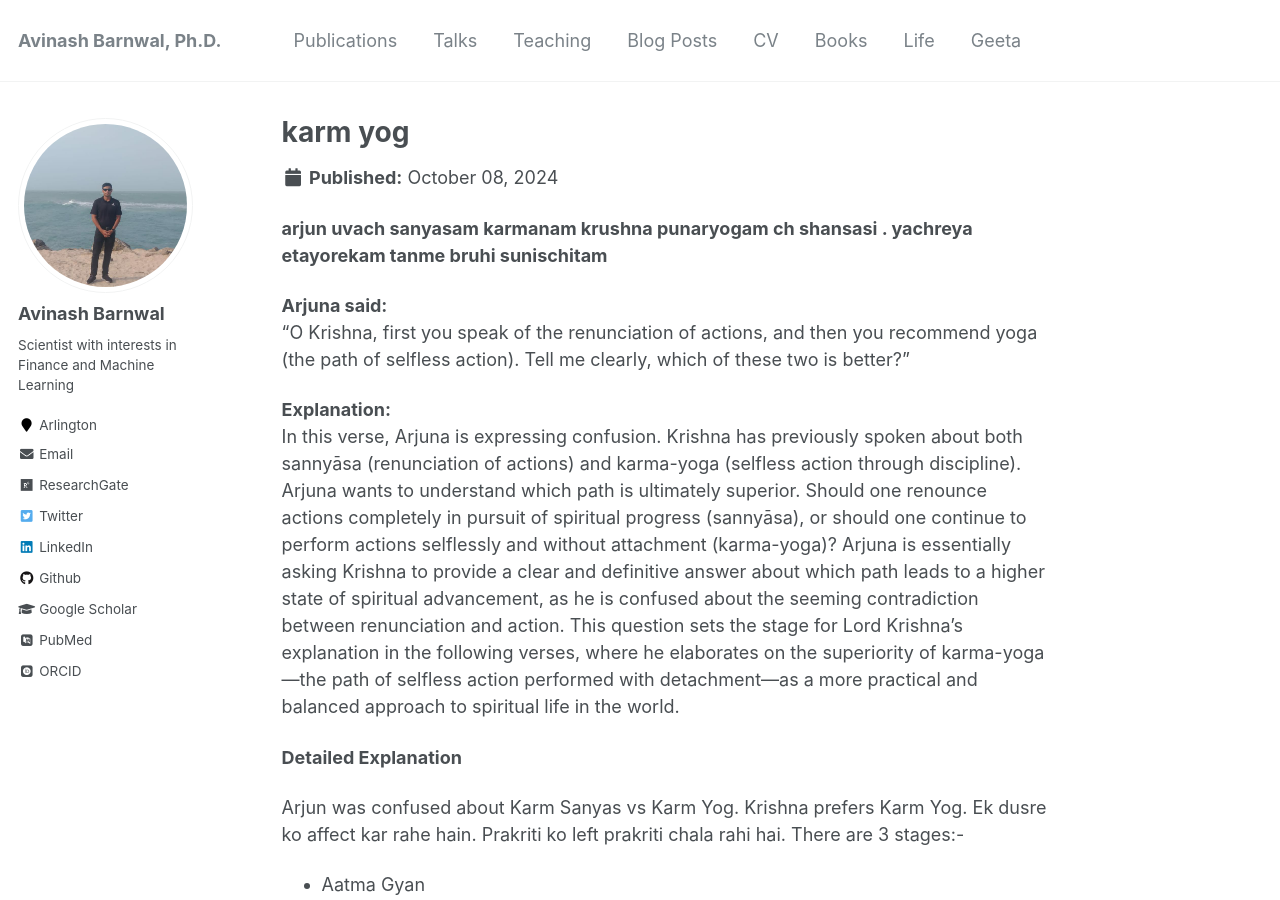
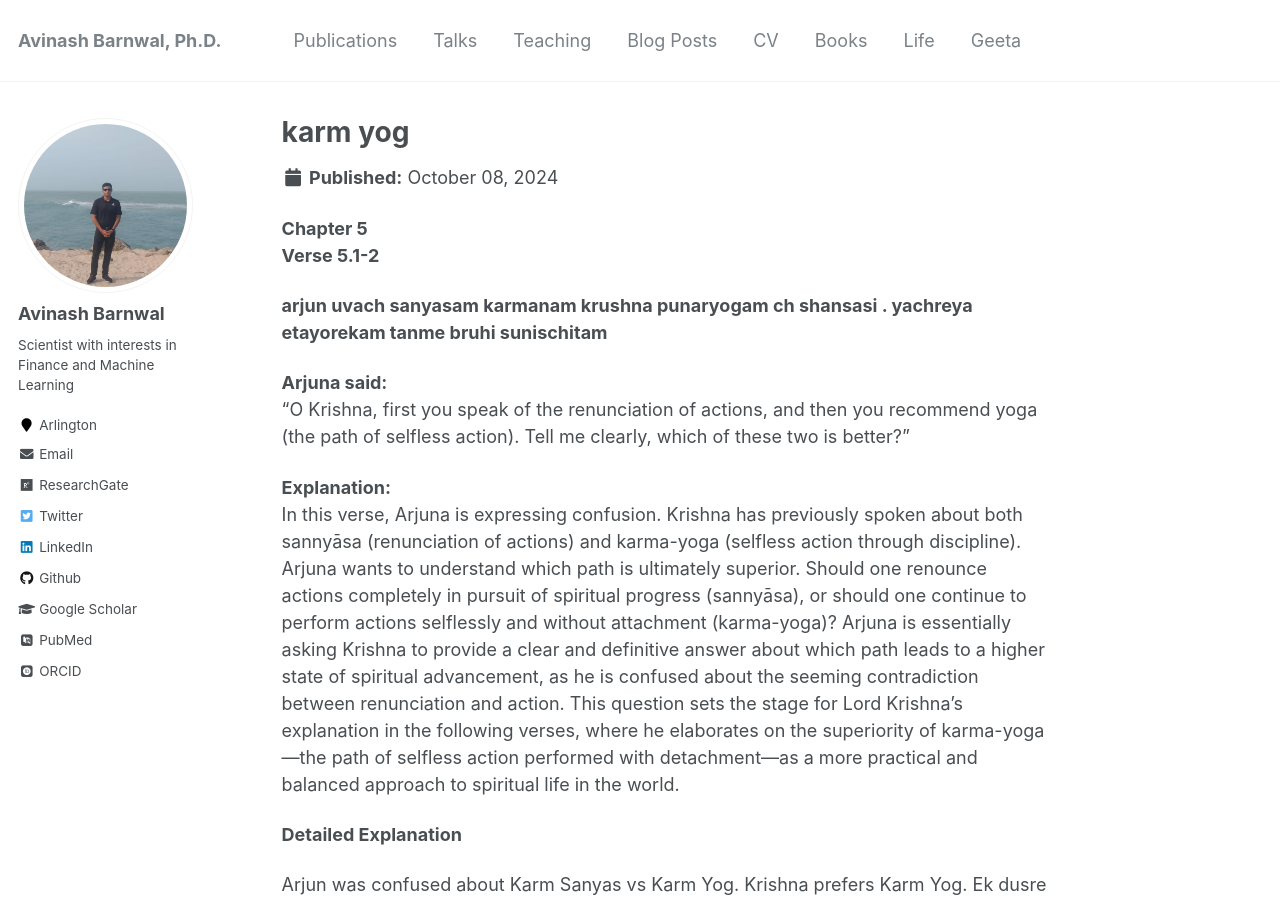
Before and after one commit to avinashbarnwal/avinashbarnwal.github.io, a Jekyll site: the page built from _geeta/shlok_5_1_2.md, in a window 1280 px wide and 900 px high. Built offline with Jekyll 4.4.1, drawn with Linux system fonts in a browser that asks for light colours; some web fonts are replaced.

Commit message:
Update shlok_5_1_2.md

```diff
--- a/_geeta/shlok_5_1_2.md
+++ b/_geeta/shlok_5_1_2.md
@@ -6,6 +6,8 @@ permalink: /geeta/karm_yog
 date: 2024-10-08
 ---
 
+**Chapter 5**
+**Verse 5.1-2**
 
 **arjun uvach
 sanyasam karmanam krushna punaryogam ch shansasi .
```
